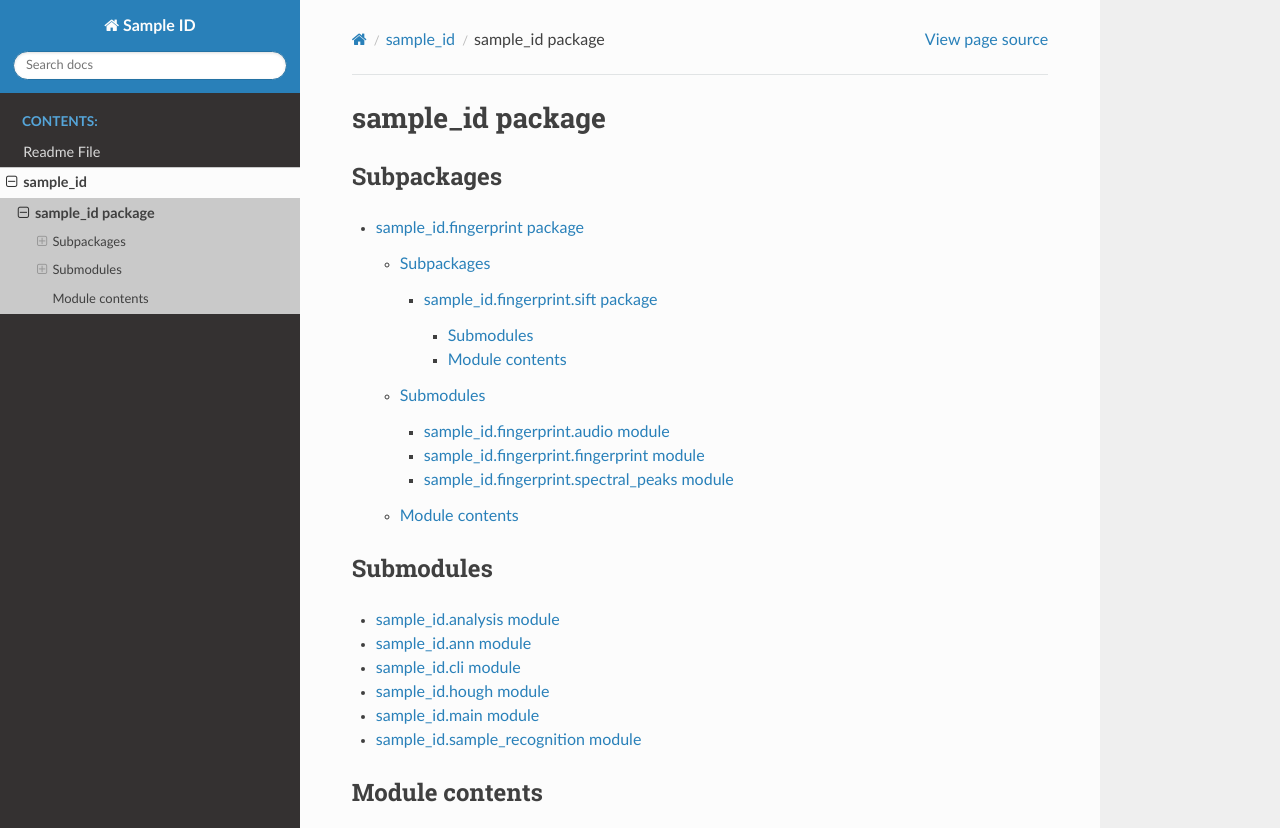
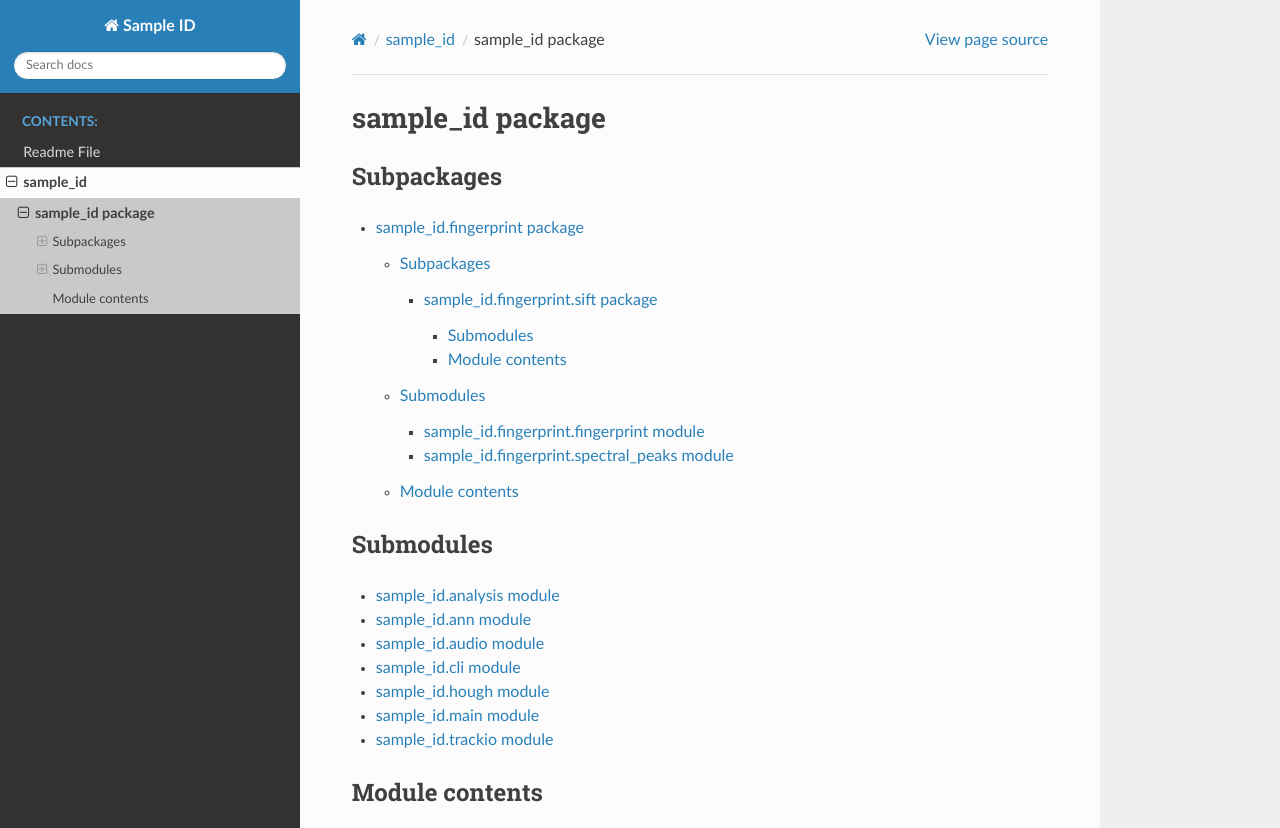
Before and after one commit to Curly-Mo/sample-id, a Sphinx documentation site: the page built from docs/api/sample_id.rst, in a window 1280 px wide and 1121 px high, cut to the strip 0-828 px from the top of the window. Built offline with Sphinx 7.4.7 and the Read the Docs theme 2.0.0, drawn with Linux system fonts in a browser that asks for light colours; formulas are drawn with MathJax 3.

Commit message:
update docs

```diff
--- a/docs/api/sample_id.fingerprint.rst
+++ b/docs/api/sample_id.fingerprint.rst
@@ -15,7 +15,6 @@ Submodules
 .. toctree::
    :maxdepth: 4
 
-   sample_id.fingerprint.audio
    sample_id.fingerprint.fingerprint
    sample_id.fingerprint.spectral_peaks
 
--- a/docs/api/sample_id.rst
+++ b/docs/api/sample_id.rst
@@ -17,10 +17,11 @@ Submodules
 
    sample_id.analysis
    sample_id.ann
+   sample_id.audio
    sample_id.cli
    sample_id.hough
    sample_id.main
-   sample_id.sample_recognition
+   sample_id.trackio
 
 Module contents
 ---------------
--- a/docs/api/sample_id.sample_recognition.rst
+++ /dev/null
@@ -1,7 +0,0 @@
-sample\_id.sample\_recognition module
-=====================================
-
-.. automodule:: sample_id.sample_recognition
-   :members:
-   :undoc-members:
-   :show-inheritance:
--- /dev/null
+++ b/docs/api/sample_id.trackio.rst
@@ -0,0 +1,7 @@
+sample\_id.trackio module
+=========================
+
+.. automodule:: sample_id.trackio
+   :members:
+   :undoc-members:
+   :show-inheritance:
```
Also changed, not shown: docs/api/sample_id.audio.rst (added, +7 -0 lines), 1 other file.
